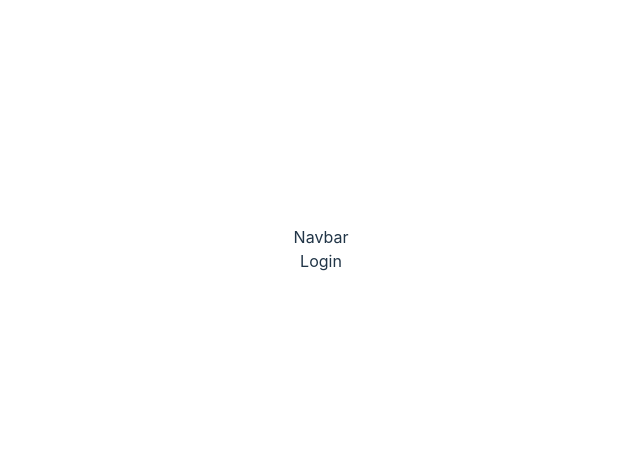
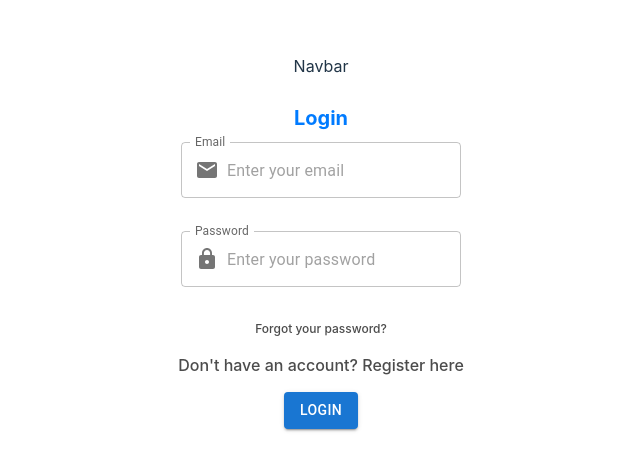
Before and after one commit to HuyVoDN/TaskFlow-App, a React (Vite) app in the folder client/: page /login in a window 1280 px wide. Shown: the part 151-622 px from the top of the page, without its empty margins (319-959 px from the left). Built offline with nearby package versions, Linux system fonts and the light colour scheme.

Commit message:
still need to fix some logic errors

```diff
--- a/client/package.json
+++ b/client/package.json
@@ -10,8 +10,9 @@
     "preview": "vite preview"
   },
   "dependencies": {
-    "@emotion/react": "^11.13.0",
+    "@emotion/react": "^11.13.3",
     "@emotion/styled": "^11.13.0",
+    "@mui/icons-material": "^5.16.7",
     "@mui/material": "^5.16.7",
     "react": "^18.3.1",
     "react-dom": "^18.3.1",
--- a/client/src/pages/Login/Login.jsx
+++ b/client/src/pages/Login/Login.jsx
@@ -1,8 +1,141 @@
-import React from 'react'
+import './Login.scss';
+import React, { useState, useContext } from 'react';
+import { Link } from 'react-router-dom';
+import TextField from '@mui/material/TextField';
+import FormControl from '@mui/material/FormControl';
+import Button from '@mui/material/Button';
+import Input from '@mui/material/Input';
+import OutlinedInput from '@mui/material/OutlinedInput';
+import InputLabel from '@mui/material/InputLabel';
+import InputAdornment from '@mui/material/InputAdornment';
+import EmailIcon from '@mui/icons-material/Email';
+import LockIcon from '@mui/icons-material/Lock';
 
 const Login = () => {
+  const [email, setEmail] = useState('');
+  const [invalidEmail, setInvalidEmail] = useState(false);
+  const [password, setPassword] = useState('');
+  const [passwordError, setPasswordError] = useState(false);
+  const [error, setError] = useState(null);
+
+  const handleEmailChange = (e) => {
+    const value = e.target.value;
+    setEmail(value);
+    setError(!validateEmail(value));
+  };
+
+  const validateEmail = (email) => {
+    const re = /^[^\s@]+@[^\s@]+\.[^\s@]+$/;
+    return re.test(String(email).toLowerCase());
+  };
+
+  const handleLogin = async (e) => {
+    e.preventDefault();
+    let valid = true;
+    try {
+        if (!email && !password )
+        {
+          setError(true);
+          console.error('Please fill in all fields');
+          return;
+        }
+
+        if (!password) {
+          setPasswordError(true);
+          console.error('Password is required');
+          valid = false;
+        } else {
+          setPasswordError(false);
+        }
+
+      if (!validateEmail(email))
+        {
+          setInvalidEmail(true);
+          console.error('Invalid email address');
+          return;
+        }
+        if (valid) {
+          // Add your login logic here
+
+          console.log('Form submitted');
+          setError(false);
+          setEmail('');
+          setPassword('');
+          setInvalidEmail(false);
+        }
+
+
+    }
+    catch (error) {
+      setError(error);
+      console.log(error);
+    }
+  };
+
   return (
-    <div>Login</div>
+    <>
+      <div className='login-container'>
+        <div className='login-form'>
+          <h1>Login</h1>
+          <FormControl variant='outlined'>
+            <TextField
+              value={email}
+              onChange={handleEmailChange}
+              id="outlined-email"
+              type='email'
+              label="Email"
+              placeholder='Enter your email'
+              helperText={invalidEmail ? "Invalid email address" : " "}
+              error={invalidEmail}
+              InputProps={{
+                startAdornment: (
+                  <InputAdornment position="start">
+                    <EmailIcon />
+                  </InputAdornment>
+                ),
+              }}
+              style={{ marginBottom: '10px'}}
+            />
+          </FormControl>
+          <FormControl>
+            <TextField
+              value={password}
+              onChange={(e) => setPassword(e.target.value)}
+              id="outlined-password"
+              type='text'
+              label="Password"
+              placeholder='Enter your password'
+              helperText={passwordError ? "Fill in your damn password" : " "}
+              error={passwordError}
+              InputProps={{
+                startAdornment: (
+                  <InputAdornment position="start">
+                    <LockIcon />
+                  </InputAdornment>
+                ),
+              }}
+              style={{ marginBottom: '10px'}}
+            />
+          </FormControl>
+          <div className='forgot'>
+            <Link className='link' to='/contactus'>Forgot your password?</Link>
+          </div>
+          <div className='registration'>
+            <Link className='link' to='/registration'>Don't have an account? Register here</Link>
+          </div>
+
+          <Button
+            variant='contained'
+            color='primary'
+            type='submit'
+            onClick={handleLogin}>
+            Login
+            </Button>
+
+        </div>
+      </div>
+    </>
+
   )
 }
 
--- /dev/null
+++ b/client/src/pages/Login/Login.scss
@@ -0,0 +1,30 @@
+.login-container{
+    .login-form{
+        width: 100%;
+        max-width: 330px;
+        padding: 15px;
+        margin: auto;
+        background-color: white;
+        border-radius: 10px;
+        h1{
+            font-size: 20px;
+            color:rgb(0, 123, 255);
+        }
+        .forgot{
+            font-size: 12px;
+        }
+        .registration{
+            font-size: 16px;
+            margin: 15px 0;
+        }
+       .link{
+        text-align: center;
+        text-decoration: none;
+            color: rgb(76, 76, 76);
+
+            &:hover{
+                text-decoration: underline;
+            }
+       }
+    }
+}
```
Also changed, not shown: client/src/Navbar/NavbarData.js (+13 -0 lines), 1 other file (tests, documents, lock files or other folders).
